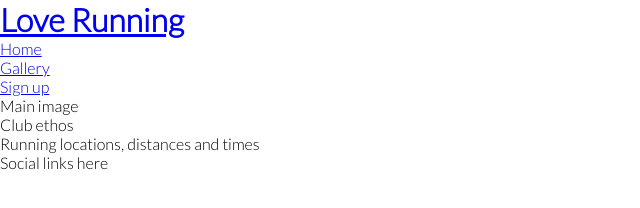
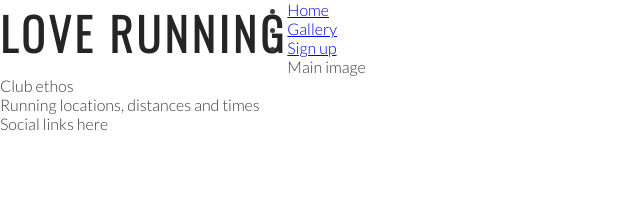
Before and after one commit to Stocks84/Love-running-walkthrough, a plain HTML site: page index.html in a window 1280 px wide. Shown: the whole page, without its empty margins (0-640 px from the left). Drawn offline with nearby package versions, Linux system fonts and the light colour scheme.

Commit message:
Add style for headings and logos

```diff
--- a/assets/css/style.css
+++ b/assets/css/style.css
@@ -10,4 +10,19 @@
 body {
     font-family: Lato, sans-serif;
     font-weight: 300;
+    color: #3a3a3a;
 }
+
+/* headings and logos */
+
+h1, h2 {
+    font-family: Oswald, sans-serif;
+    text-transform: uppercase;
+    letter-spacing: 4px;
+    color: #252525
+}
+
+#logo {
+    float: left;
+    font-size: 280%;
+}
--- a/index.html
+++ b/index.html
@@ -15,7 +15,7 @@
 <body>
     <header>
         <a href="index.html">
-            <h1>Love Running</h1>
+            <h1 id="logo">Love Running</h1>
         </a>
         <nav>
             <ul>
```
